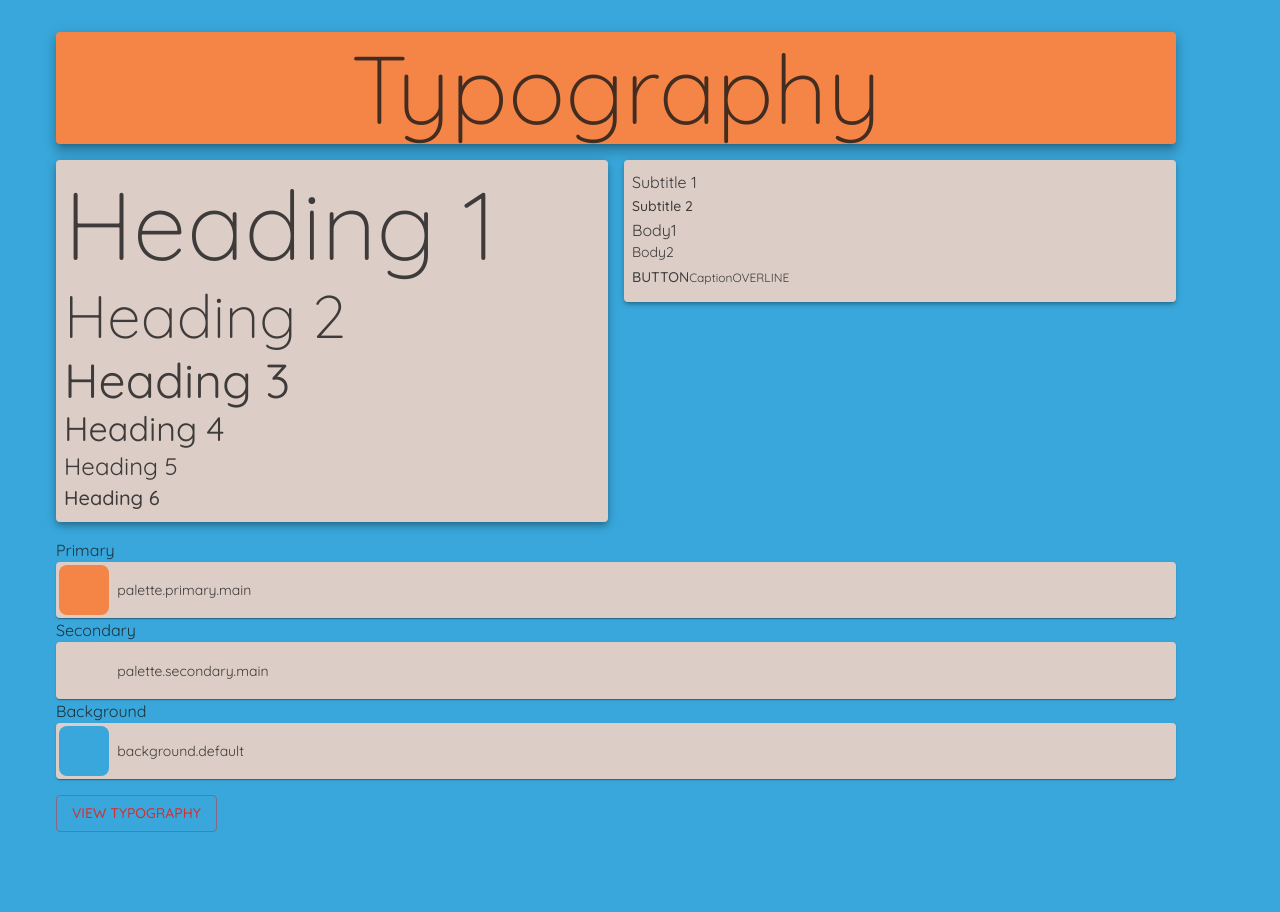
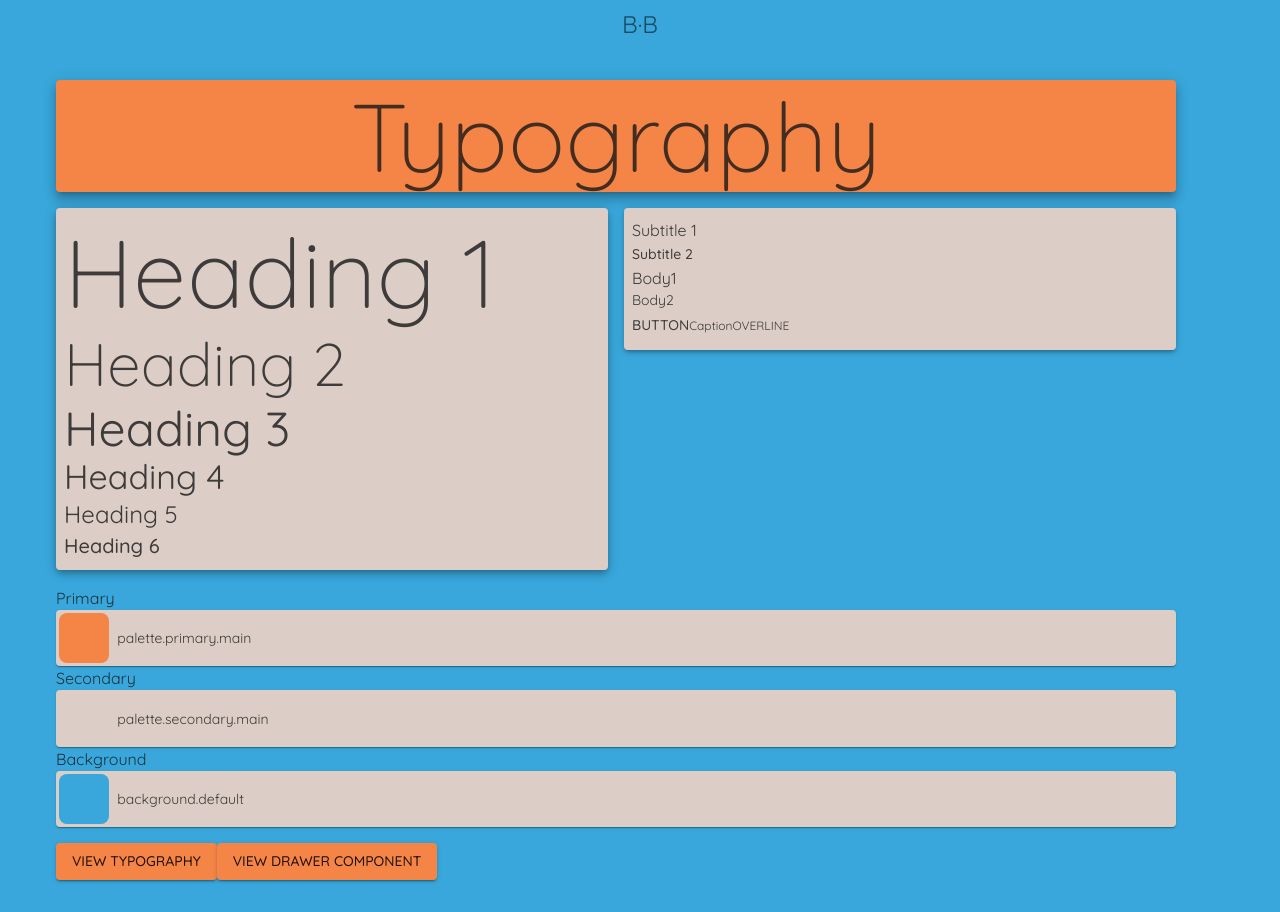
Before and after one commit to bbr022025/rubberfolio, a Next.js app: page / in a window 1280 px wide. Before the commit the page ends 864 px from the top, so only its background shows below. Built offline with nearby package versions, Linux system fonts and the light colour scheme; what @mui/material-nextjs would draw is missing.

Commit message:
v.0.07 - Created a navbar with links to different page

```diff
--- /dev/null
+++ b/src/app/drawer/page.tsx
@@ -0,0 +1,31 @@
+"use client";
+import { Box, Drawer, Typography, IconButton, Link } from "@mui/material";
+import { useState } from "react";
+
+export default function DrawerComponent() {
+  const [isDrawerOpen, setIsDrawerOpen] = useState(false);
+  return (
+    <>
+      <IconButton onClick={() => setIsDrawerOpen(true)}>
+        <Typography variant="h5">B·B</Typography>
+      </IconButton>
+      <Drawer
+        anchor="top"
+        open={isDrawerOpen}
+        onClose={() => setIsDrawerOpen(false)}
+      >
+        <Box p={2} role="presentation" sx={{ textAlign: "center" }}>
+          <Link href="/">
+            <Typography variant="h5">Home</Typography>
+          </Link>
+          <Link href="/typography">
+            <Typography variant="h5">Typography</Typography>
+          </Link>
+          <Link href="/drawer">
+            <Typography variant="h5">Drawer</Typography>
+          </Link>
+        </Box>
+      </Drawer>
+    </>
+  );
+}
--- a/src/app/layout.tsx
+++ b/src/app/layout.tsx
@@ -4,6 +4,7 @@ import "./globals.css";
 import { Quicksand } from "next/font/google";
 import { CssBaseline, ThemeProvider } from "@mui/material";
 import theme from "../theme/theme";
+import DrawerComponent from "./drawer/page";
 
 const quicksand = Quicksand({
   weight: ["300", "400", "500", "700"],
@@ -30,9 +31,10 @@ export default function RootLayout({
           <body
             style={{
               display: "flex",
-              flexDirection: "row",
+              flexDirection: "column",
             }}
           >
+            <DrawerComponent />
             {children}
           </body>
         </ThemeProvider>
--- a/src/app/page.tsx
+++ b/src/app/page.tsx
@@ -103,11 +103,16 @@ export default function Home() {
           </Paper>
         </Grid>
         <Grid size={8}>
-          <Button variant="outlined" color="error">
-            <Link href="/typography">
+          <Link href="/typography">
+            <Button variant="contained">
               <Typography variant="button">View Typography</Typography>
-            </Link>
-          </Button>
+            </Button>
+          </Link>
+          <Link href="/drawer">
+            <Button variant="contained">
+              <Typography variant="button">View Drawer Component</Typography>
+            </Button>
+          </Link>
         </Grid>
       </Grid>
     </Container>
```
Also changed, not shown: src/app/typography/page.tsx (+21 -3 lines), 1 other file (tests, documents, lock files or other folders).
